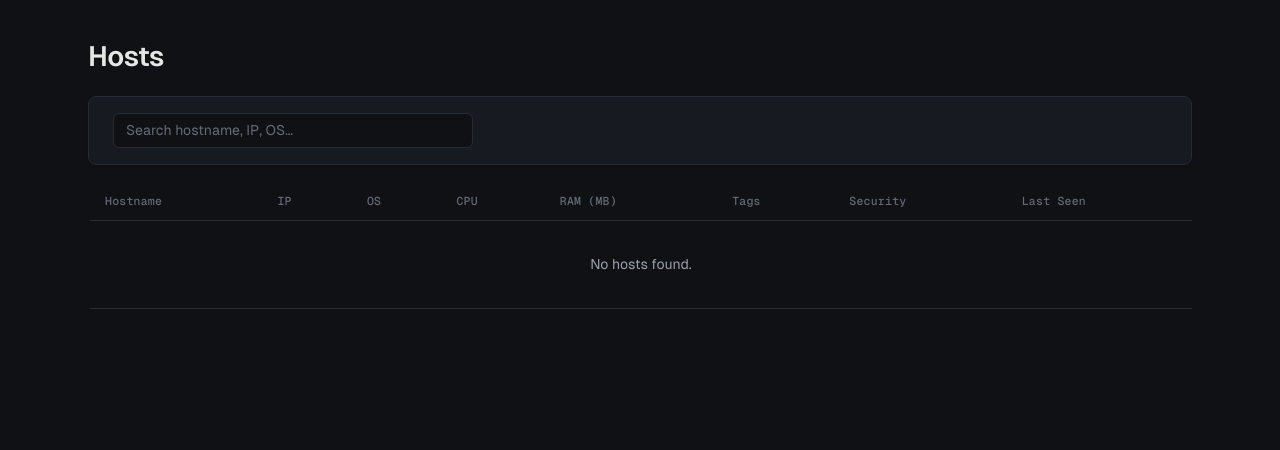
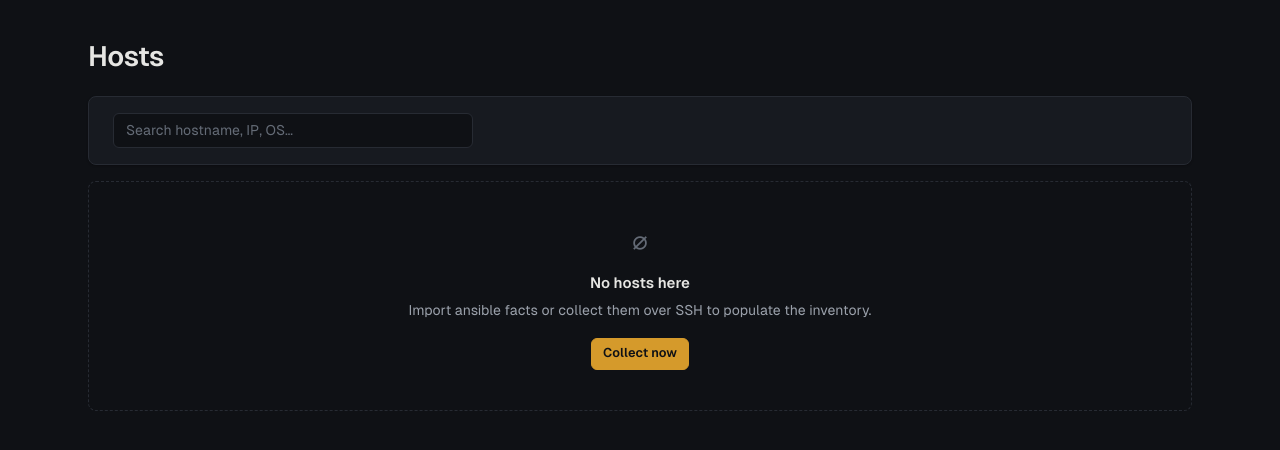
Before and after one commit to osaljehani/homelab-cmdb, a FastAPI app: page /hosts/ in a window 1280 px wide. Shown: the part 56-506 px from the top of the page. Run offline with FastAPI, Linux system fonts and the light colour scheme; parts of the project's set-up code (start-up, migrations or seed data) failed here and were passed over.

Commit message:
feat(web): clickable brand/stat-cards, breadcrumbs, real row links, empty states
Logo now returns to the dashboard, dashboard stat cards link to their
pages, table rows carry a real <a> for middle-click/keyboard nav, detail
pages get mono breadcrumbs, and empty list pages guide toward Import/
Collect instead of showing a bare table.

```diff
--- a/cmdb/web/static/css/main.css
+++ b/cmdb/web/static/css/main.css
@@ -394,6 +394,10 @@ input[type=file] {
 
 .stat-card:hover { border-color: var(--text-subtle); transform: translateY(-2px); }
 
+a.stat-card { display: block; color: inherit; }
+a.stat-card:hover { border-color: var(--accent); }
+a.stat-card:focus-visible { outline: none; box-shadow: 0 0 0 3px var(--accent-ring); }
+
 .stat-card .value {
   font-family: var(--font-mono);
   font-size: 1.9rem;
@@ -503,6 +507,55 @@ pre {
 .diff-old { color: var(--status-critical); }
 .diff-new { color: var(--accent); }
 
+/* ── Breadcrumbs ── */
+.breadcrumbs {
+  font-family: var(--font-mono);
+  font-size: .78rem;
+  color: var(--text-subtle);
+  display: flex;
+  align-items: center;
+  gap: .45rem;
+  flex-wrap: wrap;
+}
+
+.breadcrumbs a { color: var(--text-muted); transition: color .15s var(--ease); }
+.breadcrumbs a:hover { color: var(--accent); }
+.breadcrumbs .crumb-sep { color: var(--text-subtle); }
+.breadcrumbs .crumb-current { color: var(--text-main); }
+
+/* ── Empty states ── */
+.empty-state {
+  border: 1px dashed var(--border);
+  border-radius: var(--radius-md);
+  padding: 2.5rem 1.5rem;
+  text-align: center;
+  color: var(--text-muted);
+  margin-bottom: 1.5rem;
+}
+
+.empty-state-glyph {
+  font-family: var(--font-mono);
+  font-size: 1.6rem;
+  color: var(--text-subtle);
+  margin-bottom: .5rem;
+}
+
+.empty-state-title {
+  font-weight: 600;
+  color: var(--text-main);
+  margin-bottom: .25rem;
+}
+
+.empty-state-hint {
+  font-size: .875rem;
+  margin: 0 auto 1rem;
+  max-width: 34rem;
+}
+
+/* ── Row links ── rows that navigate; the primary cell holds a real <a> ── */
+tr.row-link { cursor: pointer; }
+tr.row-link td a { color: inherit; }
+
 /* ── Utilities ── */
 .text-muted  { color: var(--text-muted); }
 .text-center { text-align: center; }
--- /dev/null
+++ b/cmdb/web/templates/_empty_state.html
@@ -0,0 +1,8 @@
+{% macro empty_state(title, hint, cta_label=none, cta_url=none) %}
+<div class="empty-state">
+  <div class="empty-state-glyph">∅</div>
+  <div class="empty-state-title">{{ title }}</div>
+  <p class="empty-state-hint">{{ hint }}</p>
+  {% if cta_label and cta_url %}<a href="{{ cta_url }}" class="btn btn-sm">{{ cta_label }}</a>{% endif %}
+</div>
+{% endmacro %}
--- a/cmdb/web/templates/base.html
+++ b/cmdb/web/templates/base.html
@@ -21,7 +21,7 @@
   <nav>
     <input type="checkbox" id="nav-toggle" class="nav-toggle">
     <div class="nav-top">
-      <span class="brand">HomeLab<span class="brand-mark">CMDB</span></span>
+      <a href="/" class="brand">HomeLab<span class="brand-mark">CMDB</span></a>
       <label for="nav-toggle" class="hamburger" aria-label="Toggle menu">
         <span></span><span></span><span></span>
       </label>
--- a/cmdb/web/templates/hosts/_table.html
+++ b/cmdb/web/templates/hosts/_table.html
@@ -1,3 +1,5 @@
+{% from "_empty_state.html" import empty_state %}
+{% if hosts %}
 <table>
   <thead>
     <tr>
@@ -13,8 +15,8 @@
   </thead>
   <tbody>
   {% for h in hosts %}
-    <tr style="cursor:pointer" onclick="location.href='/hosts/{{ h.hostname }}'">
-      <td><strong>{{ h.hostname }}</strong></td>
+    <tr class="row-link" onclick="location.href='/hosts/{{ h.hostname }}'">
+      <td><a href="/hosts/{{ h.hostname }}"><strong>{{ h.hostname }}</strong></a></td>
       <td>{{ h.primary_ipv4 or ' ' }}</td>
       <td>{{ h.os_distribution or '' }} {{ h.os_version or '' }}</td>
       <td>{{ h.cpu_cores or '?' }}c/{{ h.cpu_threads or '?' }}t</td>
@@ -23,8 +25,12 @@
       <td>{% set p = host_posture(h) %}{% if p.hardened %}<span class="badge">{{ p.mac }}</span>{% else %}<span class="badge badge-red">exposed</span>{% endif %}</td>
       <td>{{ h.last_seen.strftime('%Y-%m-%d') if h.last_seen else ' ' }}</td>
     </tr>
-  {% else %}
-    <tr><td colspan="8" class="text-muted text-center" style="padding:2rem">No hosts found.</td></tr>
   {% endfor %}
   </tbody>
 </table>
+{% else %}
+{{ empty_state(
+     "No hosts here",
+     "Import ansible facts or collect them over SSH to populate the inventory.",
+     "Collect now", "/collect") }}
+{% endif %}
--- a/cmdb/web/templates/hosts/detail.html
+++ b/cmdb/web/templates/hosts/detail.html
@@ -1,9 +1,10 @@
 {% extends "base.html" %}
+{% from "_breadcrumbs.html" import breadcrumbs %}
 {% block title %}{{ host.hostname }} HomeLabCMDB{% endblock %}
 {% block content %}
 <div style="display:flex; justify-content:space-between; align-items:center; margin-bottom:1rem;">
   <div>
-    <a href="/hosts" style="color:var(--text-muted);font-size:.9rem;">← Hosts</a>
+    {{ breadcrumbs([("Hosts", "/hosts"), (host.hostname, none)]) }}
     <h1 style="margin:.25rem 0 0;">{{ host.hostname }}</h1>
   </div>
   <form action="/collect/run" method="post" title="Re-collect this host over SSH">
--- a/cmdb/web/templates/images/detail.html
+++ b/cmdb/web/templates/images/detail.html
@@ -1,7 +1,8 @@
 {% extends "base.html" %}
+{% from "_breadcrumbs.html" import breadcrumbs %}
 {% block title %}{{ image.ref }} HomeLabCMDB{% endblock %}
 {% block content %}
-<p><a href="/images">&larr; Images</a></p>
+{{ breadcrumbs([("Images", "/images"), (image.ref, none)]) }}
 <h1>{{ image.ref }}</h1>
 <p class="text-muted" style="font-size:.85rem;">
   Digest: {{ image.digest or 'unknown' }} &middot;
--- a/cmdb/web/templates/images/list.html
+++ b/cmdb/web/templates/images/list.html
@@ -1,10 +1,14 @@
 {% extends "base.html" %}
+{% from "_empty_state.html" import empty_state %}
 {% block title %}Images HomeLabCMDB{% endblock %}
 {% block content %}
 <h1>Image Vulnerabilities</h1>
 
 {% if not rows %}
-<div class="card"><p class="text-muted">No image scans imported yet. Upload a trivy scan on the <a href="/import">Import</a> page.</p></div>
+{{ empty_state(
+     "No image scans yet",
+     "Scan your container images with trivy and upload the JSON report on the Import page.",
+     "Go to Import", "/import") }}
 {% else %}
 <div class="card">
   <table>
--- a/cmdb/web/templates/k8s/index.html
+++ b/cmdb/web/templates/k8s/index.html
@@ -1,4 +1,5 @@
 {% extends "base.html" %}
+{% from "_empty_state.html" import empty_state %}
 {% block title %}Kubernetes HomeLabCMDB{% endblock %}
 {% block content %}
 <h1>Kubernetes topology</h1>
@@ -57,7 +58,10 @@
       </form>
     </div>
     {% else %}
-    <div class="card text-muted text-center" style="padding:2rem;">No clusters yet. Create one →</div>
+    {{ empty_state(
+         "No clusters yet",
+         "Create a cluster here, or run a K8s collection to discover one automatically.",
+         "Collect K8s", "/collect") }}
     {% endfor %}
   </div>
 
```
Also changed, not shown: cmdb/web/templates/_breadcrumbs.html (added, +9 -0 lines), cmdb/web/templates/containers/index.html (+5 -4 lines), cmdb/web/templates/dashboard.html (+10 -10 lines).
